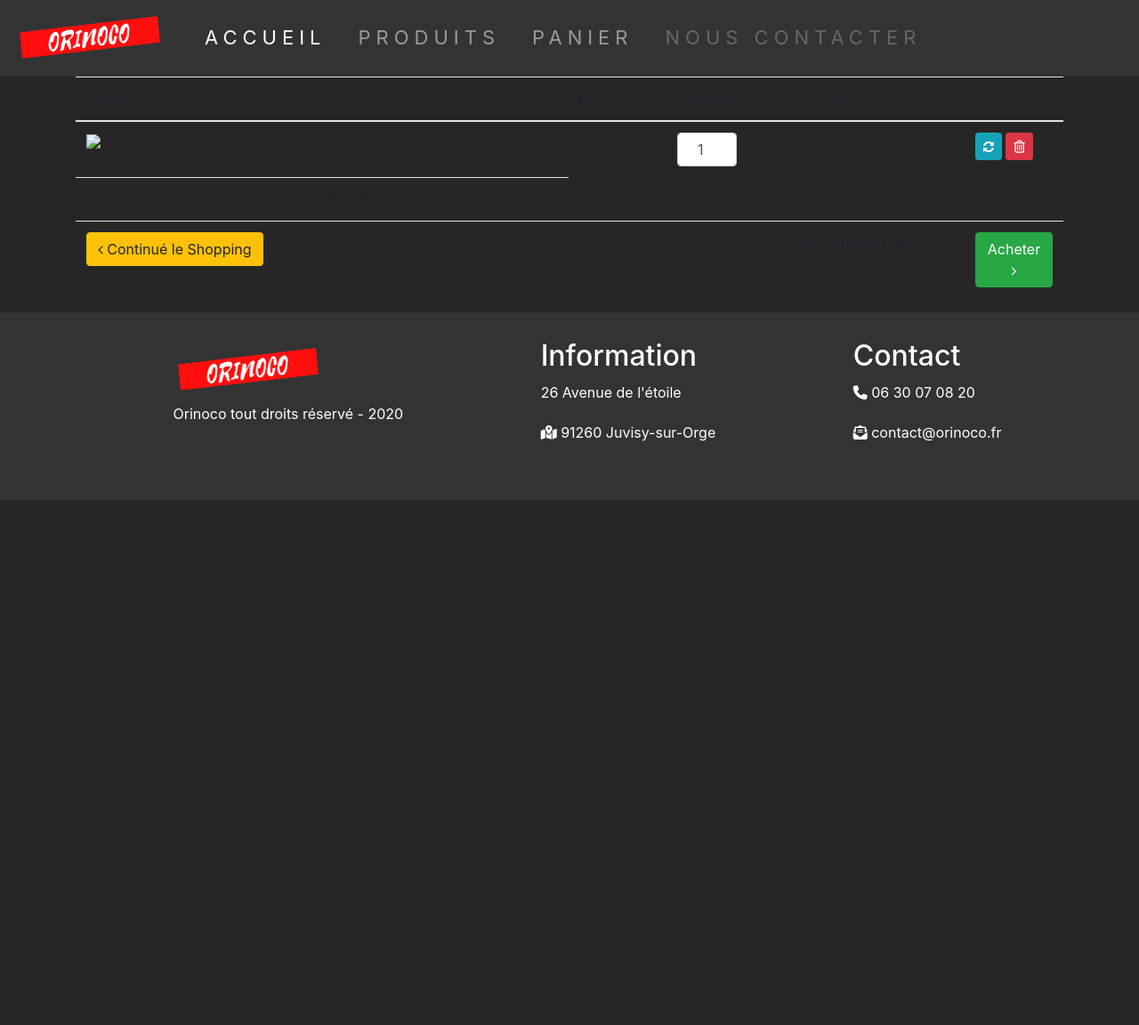
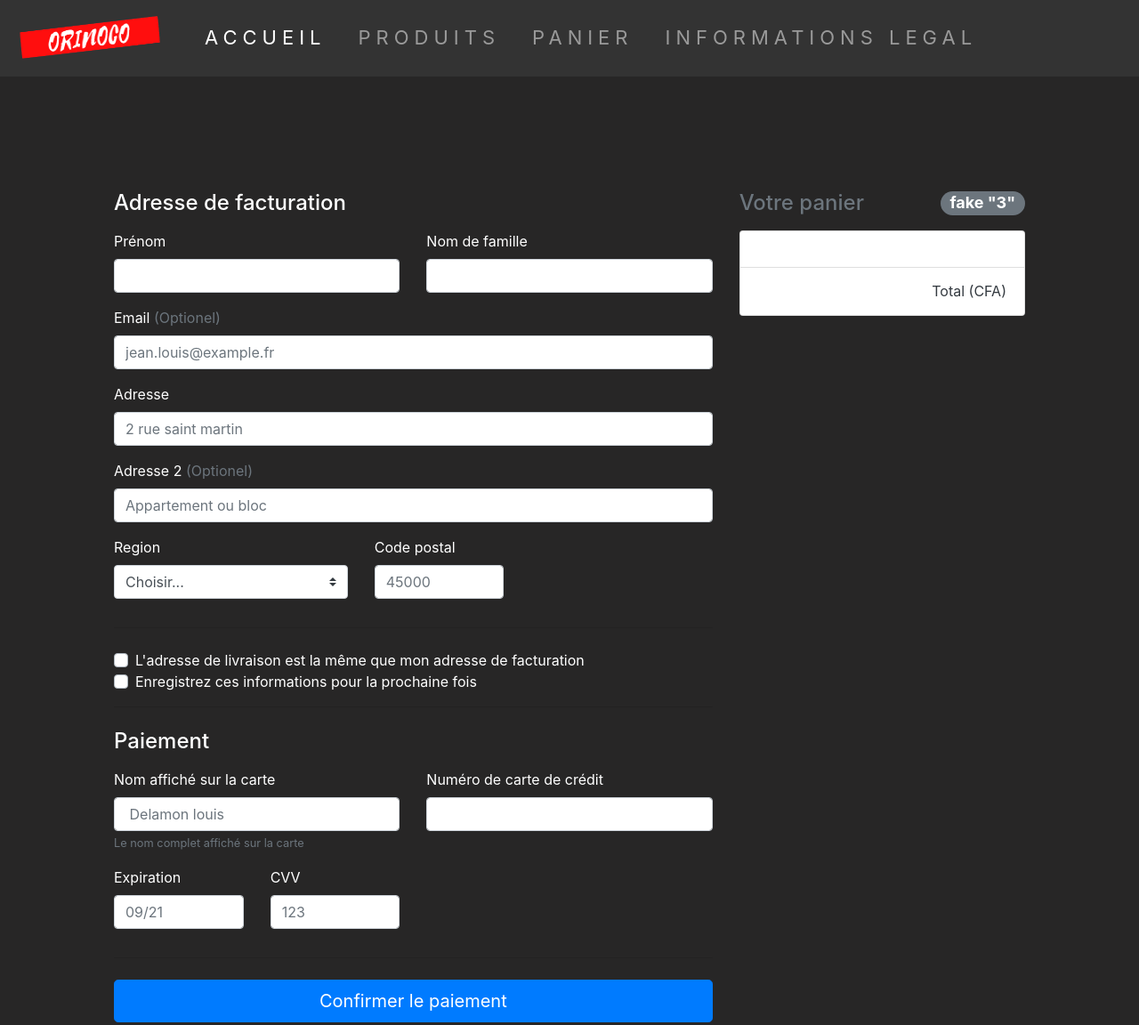
Before and after one commit to jordanlaurent/P5-orinoco, a plain HTML site: page frontend/pages/panier.html in a window 1280 px wide. Shown: the top 1152 px of the page at 89% size. Before the commit the page ends 800 px from the top, so only its background shows below. Drawn offline with nearby package versions, Linux system fonts and the light colour scheme; no server answers.

Commit message:
ajout page informations legal

```diff
--- a/frontend/css/design.css
+++ b/frontend/css/design.css
@@ -20,6 +20,7 @@ nav li {padding-left: 20px; display: flex;justify-content: center;}
 .bg2{background-color: rgb(255, 255, 255);display: flex; flex-direction: column;}
 .txtblack{color: black; line-height: 2em; font-size: large;}
 .logopaiment{display: flex; flex-direction: row; justify-content: center; background-color: rgb(207, 203, 203);}
+.mentionlegal{padding: 10%; color: white;}
 @media screen and (min-width: 1024px) {
     footer ul{ display: flex;flex-direction: row;justify-content: space-evenly;}
     #article {display: flex;flex-direction: row; justify-content: center;align-items: center;padding-top: 20px;}
@@ -35,6 +36,7 @@ nav li {padding-left: 20px; display: flex;justify-content: center;}
     .textemballagecadeaux{padding-left: 5%;}
     #emballagecadeaux{display: flex;flex-direction: row; align-items: center;padding-top: 50px; padding-bottom: 50px;}
     .badgeproductpage{padding-left: 15%;padding-right: 15%;}
+    .panier{padding: 10%;}
 }
 @media screen and (max-width: 1024px) {
     .nameproduct{font-size: xx-large; padding-top: 40px;padding-bottom: 50px;width: 100%; text-align: center; display: flex; flex-direction: column;align-content: center;}
--- a/frontend/css/font.css
+++ b/frontend/css/font.css
@@ -5,7 +5,7 @@ footer{color: white;color: white;}
 
 #banniere h2{font-size: 40px;font-family: 'Franklin Gothic Medium', 'Arial Narrow', Arial, sans-serif monospace;line-height: 2;color: white;}
 #textesousbanniere h2{color: red;}
-
+.priceproduct{font-size: xx-large; color: blue;}
 nav {font-size: 22px;letter-spacing: 6px;}
 .navfont:hover{font-size: xx-large;transition-duration: 1s;}
 .navfont{transition-duration: 1s;}
--- a/frontend/pages/panier.html
+++ b/frontend/pages/panier.html
@@ -24,69 +24,171 @@
        </span>
     </button>
     <div class="collapse navbar-collapse" id="navbarNav">
-      <ul class="navbar-nav">
+      <ul class="navbar-nav tracking-in-expand-fwd-top">
         <li class="nav-item active">
-          <a class="nav-link navfont" href="../../index.html">ACCUEIL <span class="sr-only">(current)</span></a>
+          <a class="nav-link navfont " href="../../index.html">ACCUEIL <span class="sr-only">(current)</span></a>
         </li>
         <li class="nav-item">
-          <a class="nav-link navfont " href="produit.html">PRODUITS</a>
+          <a class="nav-link" href="produit.html">PRODUITS</a>
         </li>
         <li class="nav-item">
           <a class="nav-link navfont" href="panier.html">PANIER</a>
         </li>
         <li class="nav-item">
-          <a class="nav-link disabled navfont" href="#">NOUS CONTACTER</a>
+          <a class="nav-link navfont" href="informationlegal.html">INFORMATIONS LEGAL</a>
         </li>
       </ul>
     </div>
   </nav>
-    <link href="//maxcdn.bootstrapcdn.com/font-awesome/4.1.0/css/font-awesome.min.css" rel="stylesheet">
-    <div class="container">
-      <table id="cart" class="table table-hover table-condensed">
-                <thead>
-                <tr>
-                  <th style="width:50%">Produit</th>
-                  <th style="width:10%">Prix</th>
-                  <th style="width:8%">Quantité</th>
-                  <th style="width:22%" class="text-center">Prix TTC</th>
-                  <th style="width:10%"></th>
-                </tr>
-              </thead>
-              <tbody>
-                <tr>
-                  <td data-th="Product">
-                    <div class="row">
-                      <div class="col-sm-2 hidden-xs"><img src=${response.imageUrl} alt="..." class="img-responsive" style="width: 150%;"/></div>
-                      <div class="col-sm-10">
-                        <h4 class="nomargin" ${response.name}></h4>
-                        <p ${response.description}></p>
-                      </div>
-                    </div>
-                  </td>
-                  <td data-th="Price" ${response.price}></td>
-                  <td data-th="Quantity">
-                    <input type="number" class="form-control text-center" value="1">
-                  </td>
-                  <td data-th="Subtotal" class="text-center">49900</td>
-                  <td class="actions" data-th="">
-                    <button class="btn btn-info btn-sm"><i class="fa fa-refresh"></i></button>
-                    <button class="btn btn-danger btn-sm"><i class="fa fa-trash-o"></i></button>
-                  </td>
-                </tr>
-              </tbody>
-              <tfoot>
-                <tr class="visible-xs">
-                  <td class="text-center"><strong>Total 49900 FCFA</strong></td>
-                </tr>
-                <tr>
-                  <td><a href="../../frontend/pages/produit.html" class="btn btn-warning"><i class="fa fa-angle-left"></i> Continué le Shopping</a></td>
-                  <td colspan="2" class="hidden-xs"></td>
-                  <td class="hidden-xs text-center"><strong>Total 49900 FCFA</strong></td>
-                  <td><a href="Formulaire_paiement.html" class="btn btn-success btn-block">Acheter<i class="fa fa-angle-right"></i></a></td>
-                </tr>
-              </tfoot>
-            </table>
+
+  <article class="panier">
+  <div class="row">
+    <div class="col-md-4 order-md-2 mb-4">
+      <h4 class="d-flex justify-content-between align-items-center mb-3">
+        <span class="text-muted">Votre panier</span>
+        <span class="badge badge-secondary badge-pill"> fake "3"</span>
+      </h4>
+      <ul class="list-group mb-3">
+        <li class="list-group-item d-flex justify-content-between lh-condensed">
+          <div>
+            <h6 class="my-0" id="nameproduct"></h6>
+            <p id="imgproduct"></p>
+            <small id="infoproduct" class="text-muted"></small>
+          </div>
+          <p class="text-muted" id="Panier"></p>
+        </li>
+        <li class="list-group-item d-flex justify-content-between">
+          <span class="text-muted" id="panier"></span>
+          <span class="text-dark">Total (CFA)</span>
+        </li>
+      </ul>
+
     </div>
+    <div class="col-md-8 order-md-1">
+      <h4 class="mb-3">Adresse de facturation</h4>
+      <form class="needs-validation" novalidate="">
+        <div class="row">
+          <div class="col-md-6 mb-3">
+            <label for="firstName">Prénom</label>
+            <input type="text" class="form-control" id="firstName" placeholder="" value="" required="">
+            <div class="invalid-feedback">
+              Un prénom valide est requis.
+            </div>
+          </div>
+          <div class="col-md-6 mb-3">
+            <label for="lastName">Nom de famille</label>
+            <input type="text" class="form-control" id="lastName" placeholder="" value="" required="">
+            <div class="invalid-feedback">
+              Un nom de famille valide est requis.
+            </div>
+          </div>
+        </div>
+
+        <div class="mb-3">
+          <label for="email">Email <span class="text-muted">(Optionel)</span></label>
+          <input type="email" class="form-control" id="email" placeholder="jean.louis@example.fr">
+          <div class="invalid-feedback">
+            Veuillez saisir une adresse e-mail valide pour recevoir les mises à jour d'expédition.
+          </div>
+        </div>
+
+        <div class="mb-3">
+          <label for="address">Adresse</label>
+          <input type="text" class="form-control" id="address" placeholder="2 rue saint martin" required="">
+          <div class="invalid-feedback">
+            indiquer votre adresse  de livraisond
+          </div>
+        </div>
+
+        <div class="mb-3">
+          <label for="address2">Adresse 2 <span class="text-muted">(Optionel)</span></label>
+          <input type="text" class="form-control" id="address2" placeholder="Appartement ou bloc">
+        </div>
+
+        <div class="row">
+          <div class="col-md-5 mb-3">
+            <label for="country">Region</label>
+            <select class="custom-select d-block w-100" id="country" required="">
+              <option value="">Choisir...</option>
+              <option>Auvergne-Rhône-Alpes</option>
+               <option>Bourgogne-Franche-Comté</option>
+                <option>Bretagne</option>
+                <option>Centre-Val de Loire</option>
+                <option>Corse</option>
+                 <option>Grand Est</option>
+                <option>Hauts-de-France</option>
+                <option>Île-de-France</option>
+                <option>Normandie</option>
+                <option>Nouvelle-Aquitaine</option>
+                <option> Occitanie </option>
+               <option> Pays de la Loire</option>
+               <option> Provence-Alpes-Côte d'Azur</option>
+            </select>
+            <div class="invalid-feedback">
+              Veuillez sélectionner une région valide.
+            </div>
+          </div>
+          <div class="col-md-3 mb-3">
+            <label for="zip">Code postal</label>
+            <input type="text" class="form-control" id="zip" placeholder="45000" required="">
+            <div class="invalid-feedback">
+              Entrer un code postal valide
+            </div>
+          </div>
+        </div>
+        <hr class="mb-4">
+        <div class="custom-control custom-checkbox">
+          <input type="checkbox" class="custom-control-input" id="same-address">
+          <label class="custom-control-label" for="same-address">L'adresse de livraison est la même que mon adresse de facturation</label>
+        </div>
+        <div class="custom-control custom-checkbox">
+          <input type="checkbox" class="custom-control-input" id="save-info">
+          <label class="custom-control-label" for="save-info">Enregistrez ces informations pour la prochaine fois</label>
+        </div>
+        <hr class="mb-4">
+
+        <h4 class="mb-3">Paiement</h4>
+        <div class="row">
+          <div class="col-md-6 mb-3">
+            <label for="cc-name">Nom affiché sur la carte</label>
+            <input type="text" class="form-control" id="cc-name" placeholder=" Delamon louis" required="">
+            <small class="text-muted">Le nom complet affiché sur la carte</small>
+            <div class="invalid-feedback">
+              Le nom de la carte est requis
+            </div>
+          </div>
+          <div class="col-md-6 mb-3">
+            <label for="cc-number">Numéro de carte de crédit</label>
+            <input type="text" class="form-control" id="cc-number" placeholder="" required="">
+            <div class="invalid-feedback">
+              Le numéro de carte de crédit est requis
+            </div>
+          </div>
+        </div>
+        <div class="row">
+          <div class="col-md-3 mb-3">
+            <label for="cc-expiration">Expiration</label>
+            <input type="text" class="form-control" id="cc-expiration" placeholder="09/21" required="">
+            <div class="invalid-feedback">
+              Date d'expiration requise
+            </div>
+          </div>
+          <div class="col-md-3 mb-3">
+            <label for="cc-cvv">CVV</label>
+            <input type="text" class="form-control" id="cc-cvv" placeholder="123" required="">
+            <div class="invalid-feedback">
+              Code de sécurité requis
+            </div>
+          </div>
+        </div>
+        <hr class="mb-4">
+        <button class="btn btn-primary btn-lg btn-block" type="submit">Confirmer le paiement</button>
+      </form>
+    </div>
+  </div>
+</article>
+    <table id="panier" class="bg text-white"></table>
+
 
     <footer>
       <ul>
@@ -108,5 +210,6 @@
         </li>
       </ul>
     </footer>
+    <script src="../js/panier.js"></script>
 </body>
 </html>
```
Also changed, not shown: frontend/js/panier.js (+24 -0 lines), frontend/js/product.js (+7 -5 lines), frontend/pages/Formulaire_paiement.html (deleted, +0 -106 lines), frontend/pages/camera.html (+4 -4 lines), frontend/pages/informationlegal.html (added, +97 -0 lines), frontend/pages/produit.html (+2 -2 lines), index.html (+1 -1 lines).
